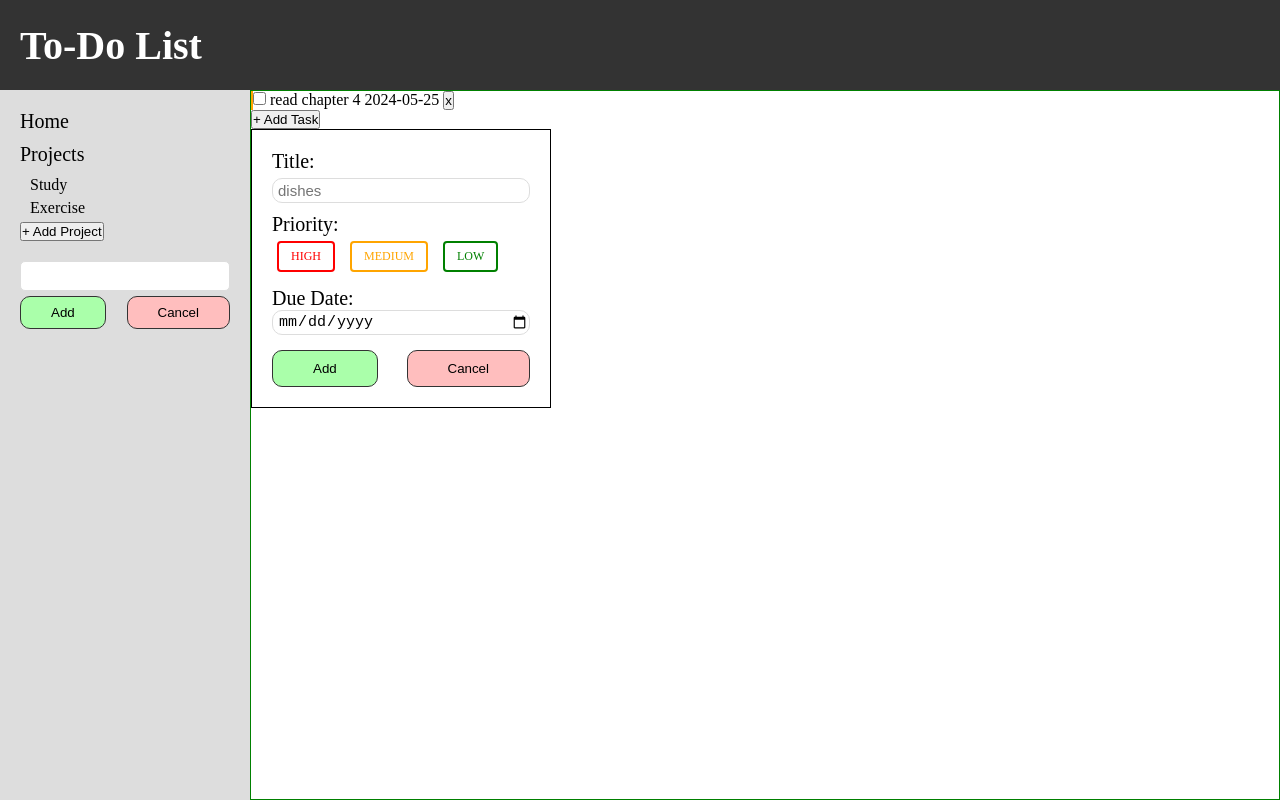
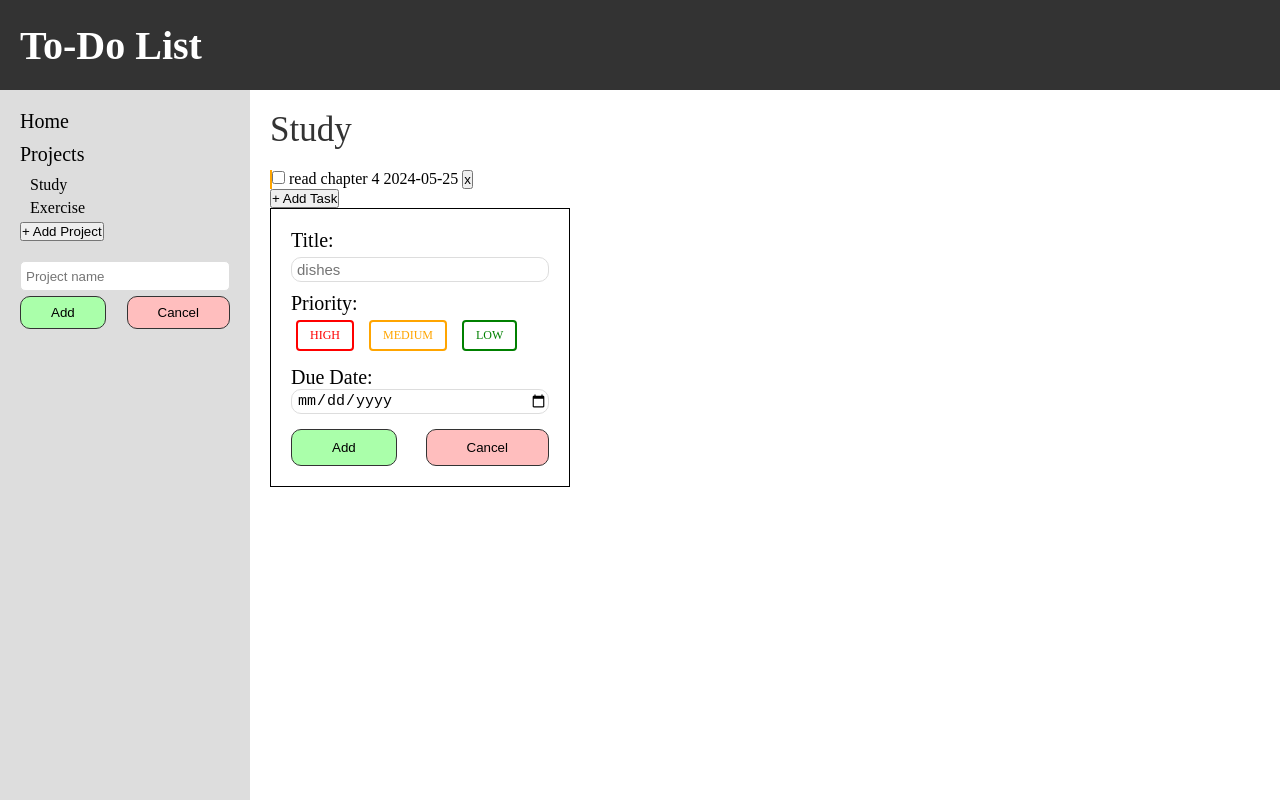
Before and after one commit to AltayHodo/odin-todo-list, a website built with webpack: page src/index.html in a window 1280 px wide. Both pictures are taken after a click on the element "Study". Built offline with nearby package versions, Linux system fonts and the light colour scheme.

Commit message:
Add title that updates for each project

```diff
--- a/src/index.html
+++ b/src/index.html
@@ -15,7 +15,7 @@
     <div id="projects-container"></div>
     <button id="add-project-button">+ Add Project</button>
     <form action="" id="project-form">
-      <input type="text" id="project-name" name="project-name">
+      <input type="text" id="project-name" name="project-name" placeholder="Project name">
       <div class="buttons-row">
         <button class="add-button">Add</button>
         <button class="cancel-button">Cancel</button>
@@ -24,6 +24,7 @@
   </div>
 
   <div id="main">
+    <div id="tasks-title">Home</div>
     <div id="task-container"></div>
     <button id="add-task-button">+ Add Task</button>
 
--- a/src/modules/DOMHandler.js
+++ b/src/modules/DOMHandler.js
@@ -76,11 +76,15 @@ const DOMHandler = (function () {
   const switchProject = (e) => {
     const index = e.target.dataset.index;
     currentProject = projects[index];
+    const taskTitle = document.querySelector('#tasks-title');
+    taskTitle.textContent = currentProject.name;
     renderTasks();
   }
 
   const switchToHome = () => {
     currentProject = mainToDo;
+    const taskTitle = document.querySelector('#tasks-title');
+    taskTitle.textContent = "Home";
     renderTasks();
   }
   const home = document.querySelector('#home');
--- a/src/modules/formHandler.js
+++ b/src/modules/formHandler.js
@@ -22,6 +22,10 @@ const formHandler = (function () {
   const handleProjectFormSubmit = (e) => {
     e.preventDefault();
     const projectName = projectForm.querySelector('input[name="project-name"]').value;
+    if(projectName == ''){
+      alert('Project name can\'t be empty');
+      return;
+    }
     addProject(projectName);
     DOMHandler.renderTasks();
     projectForm.reset();
--- a/src/style.css
+++ b/src/style.css
@@ -31,7 +31,13 @@ body {
 }
 
 #main {
-  border: 1px solid green;
+  padding: 20px;
+}
+
+#tasks-title{
+  font-size: 35px;
+  color: var(--dark-gray);
+  margin-bottom: 20px;
 }
 
 
@@ -177,6 +183,7 @@ label[for="title"] {
   height: 30px;
   border-radius: 5px;
   border: 1px solid var(--light-gray);
+  padding-left: 5px;
 }
 
 #project-form button{
```
